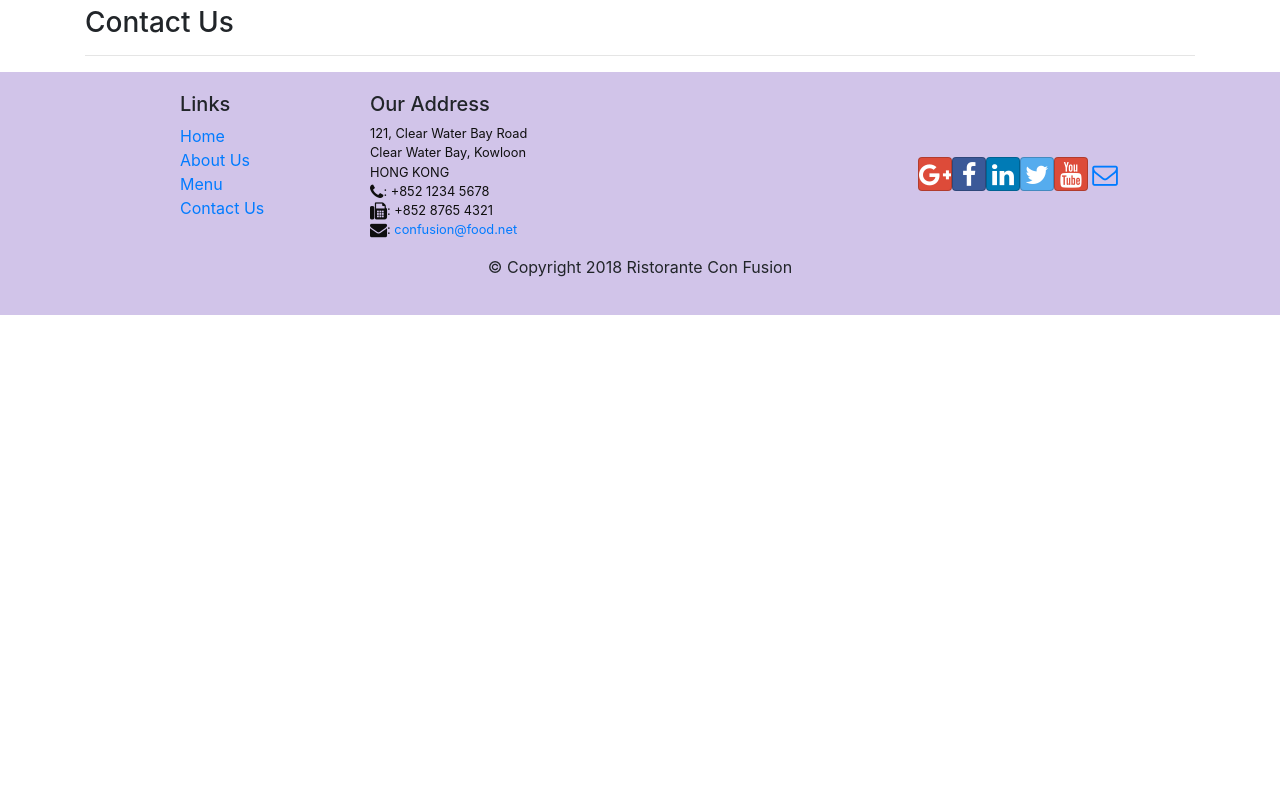
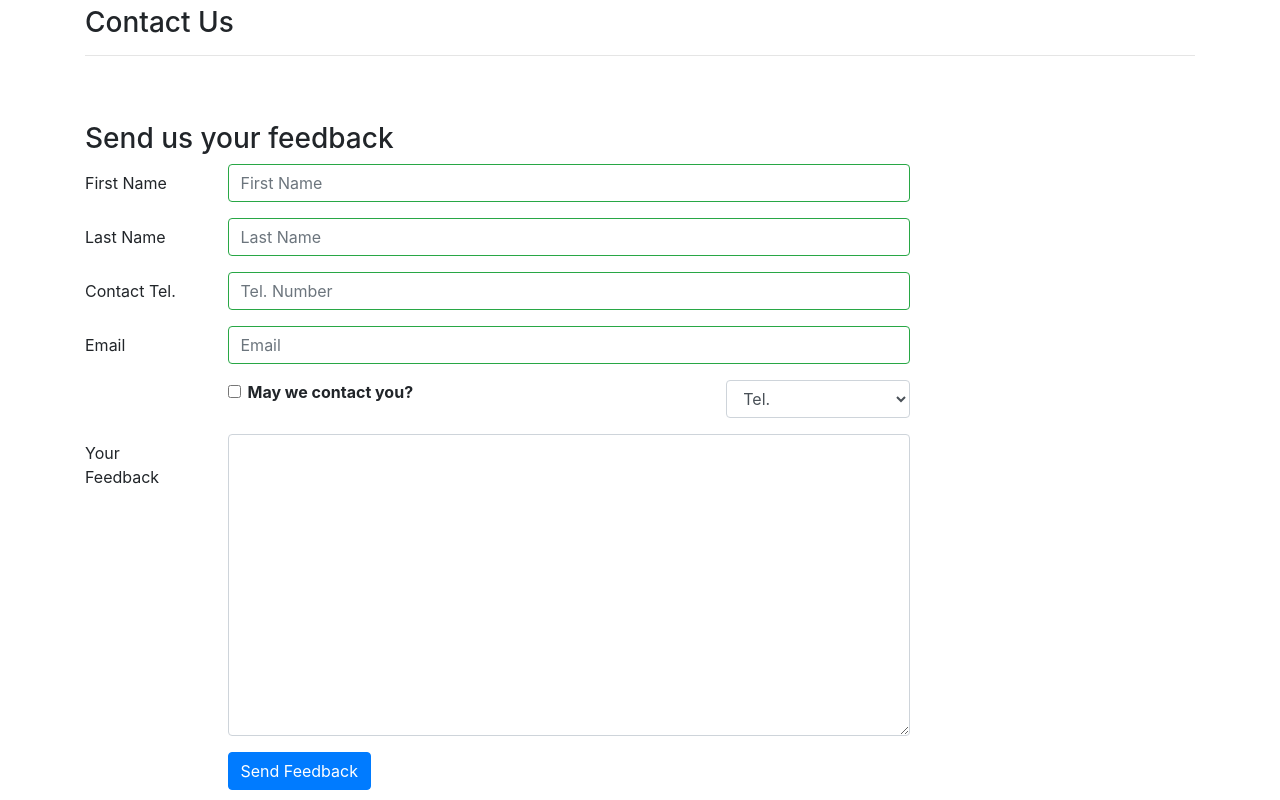
Before and after one commit to hmdyyldrm/react-coursera, a React (Create React App) app: page /contactus in a window 1280 px wide. Shown: the part 820-1620 px from the top of the page. Before the commit the page ends 1135 px from the top, so only its background shows below. Built offline with nearby package versions, Linux system fonts and the light colour scheme.

Commit message:
Controlled Form Validation

```diff
--- a/src/components/ContactComponent.js
+++ b/src/components/ContactComponent.js
@@ -1,8 +1,88 @@
-import React from 'react';
-import { Breadcrumb, BreadcrumbItem } from 'reactstrap';
+import React, {Component} from 'react';
+import { Breadcrumb, BreadcrumbItem,Button, Form, FormGroup,Label, Input, Col, FormFeedback} from 'reactstrap';
 import { Link } from 'react-router-dom';
 
-function Contact(props) {
+class Contact extends Component {
+
+    constructor (props){
+        super(props);
+
+        this.state = {
+            firstname : '',
+            lastname: '',
+            telnum: '',
+            email: '',
+            agree: false,
+            contactType: 'Tel',
+            message: '',
+            touched:{
+                firstname: false,
+                lastname: false,
+                telnum: false,
+                email: false
+            }
+        }
+        this.handleSubmit = this.handleSubmit.bind(this);
+        this.handleInputChange = this.handleInputChange.bind(this);
+        this.handleBlur = this.handleBlur.bind(this);
+    }
+
+    handleInputChange(event){
+        const target = event.target;
+        const value = target.type === 'checkbox' ? target.checked : target.value;
+        const name = target.name;
+
+        this.setState({
+            [name]: value
+        });
+    }
+
+    handleSubmit(event){
+        console.log("current state is: "+JSON.stringify(this.state));
+        alert("current state is: "+JSON.stringify(this.state));
+        event.preventDefault();
+    }
+
+    handleBlur = (field) => (evt) =>{
+        this.setState({
+            touched: {...this.state.touched, [field]: true}
+        });
+    }
+
+    validate(firstname, lastname, telnum, email){
+        const errors = {
+            firstname : '',
+            lastname: '',
+            telnum: '',
+            email: ''
+        };
+
+        if(this.state.touched.firstname && firstname.length < 3){
+            errors.firstname = "First Name should be >= 3 characters";
+        }else if(this.state.touched.firstname && firstname.length > 10){
+            errors.firstname = "First Name should be <= 10 characters";
+        }
+
+        if(this.state.touched.lastname && lastname.length < 3){
+            errors.lastname = "Last Name should be >= 3 characters";
+        }else if(this.state.touched.lastname && lastname.length > 10){
+            errors.lastname = "Last Name should be <= 10 characters";
+        }
+
+        const reg = /^\d+$/;
+        if(this.state.touched.telnum && !reg.test(telnum)){
+            errors.telnum = 'Tel. Number should contain only numbers';
+        }
+
+        if(this.state.touched.email && email.split('').filter(x => x === '@').length !== 1){
+            errors.email = "Email should contain a @";
+        }
+
+        return errors;
+    }
+
+    render (){
+        const errors = this.validate(this.state.firstname, this.state.lastname, this.state.telnum, this.state.email);
         return(
             <div className="container">
                 <div className="row row-content">
@@ -41,8 +121,114 @@
                         <hr />
                     </div>
                 </div>
+                <div className="row row-content">
+                    <div className="col-12">
+                        <h3>Send us your feedback</h3>
+                    </div>
+                    <div className="col-12 col-md-9">
+                        <Form onSubmit={this.handleSubmit}>
+                            <FormGroup row>
+                                <Label htmlFor="firstname" md={2}>First Name</Label>
+                                <Col md={10}>
+                                    <Input type="text" id="firstname" name="firstname"
+                                        placeholder="First Name"
+                                        value={this.state.firstname}
+                                        valid = {errors.firstname === ''}
+                                        invalid = {errors.firstname !== ''}
+                                        onBlur={this.handleBlur('firstname')}
+                                        onChange= {this.handleInputChange}/>
+                                        <FormFeedback>
+                                            {errors.firstname}
+                                        </FormFeedback>
+                                </Col>
+                            </FormGroup>
+                            <FormGroup row>
+                                <Label htmlFor="lastname" md={2}>Last Name</Label>
+                                <Col md={10}>
+                                    <Input type="text" id="lastname" name="lastname"
+                                        placeholder="Last Name"
+                                        value={this.state.lastname}
+                                        valid = {errors.lastname === ''}
+                                        invalid = {errors.lastname !== ''}
+                                        onBlur={this.handleBlur('lastname')}
+                                        onChange= {this.handleInputChange}/>
+                                         <FormFeedback>
+                                            {errors.lastname}
+                                        </FormFeedback>
+                                </Col>
+                            </FormGroup>
+                            <FormGroup row>
+                                <Label htmlFor="telnum" md={2}>Contact Tel.</Label>
+                                <Col md={10}>
+                                    <Input type="tel" id="telnum" name="telnum"
+                                        placeholder="Tel. Number"
+                                        value={this.state.telnum}
+                                        valid = {errors.telnum === ''}
+                                        invalid = {errors.telnum !== ''}
+                                        onBlur={this.handleBlur('telnum')}
+                                        onChange= {this.handleInputChange}/>
+                                         <FormFeedback>
+                                            {errors.telnum}
+                                        </FormFeedback>
+                                </Col>
+                            </FormGroup>
+                            <FormGroup row>
+                                <Label htmlFor="email" md={2}>Email</Label>
+                                <Col md={10}>
+                                    <Input type="email" id="email" name="email"
+                                        placeholder="Email"
+                                        value={this.state.email}
+                                        valid = {errors.email === ''}
+                                        invalid = {errors.email !== ''}
+                                        onBlur={this.handleBlur('email')}
+                                        onChange= {this.handleInputChange}/>
+                                         <FormFeedback>
+                                            {errors.email}
+                                        </FormFeedback>
+                                </Col>
+                            </FormGroup>
+                            <FormGroup row>
+                                <Col md={{size: 6, offset: 2}}>
+                                    <FormGroup check>
+                                        <Label check>
+                                            <Input type="checkbox" name="agree"
+                                            checked={this.state.agree}
+                                            onChange= {this.handleInputChange}/> {' '}
+                                            <strong>May we contact you?</strong>
+                                        </Label>
+                                    </FormGroup>
+                                </Col>
+                                <Col md={{size: 3, offset: 1}}>
+                                    <Input type="select" name="contactType"
+                                        value={this.state.contactType}
+                                        onChange= {this.handleInputChange}>
+                                        <option>Tel.</option>
+                                        <option>Email</option>
+                                    </Input>
+                                </Col>
+                            </FormGroup>
+                            <FormGroup row>
+                                <Label htmlFor="message" md={2}>Your Feedback</Label>
+                                <Col md={10}>
+                                    <Input type="textarea" id="message" name="message"
+                                        rows="12"
+                                        value={this.state.message}
+                                        onChange= {this.handleInputChange}/>
+                                </Col>
+                            </FormGroup>
+                            <FormGroup row>
+                                <Col md={{size:10, offset: 2}}>
+                                    <Button type='submit' color='primary'>
+                                        Send Feedback
+                                    </Button>
+                                </Col>
+                            </FormGroup>
+                        </Form>
+                    </div>
+                </div>
             </div>
         );
     }
+}
 
 export default Contact;
```
Lines whose indentation alone changed are shown as unchanged.
